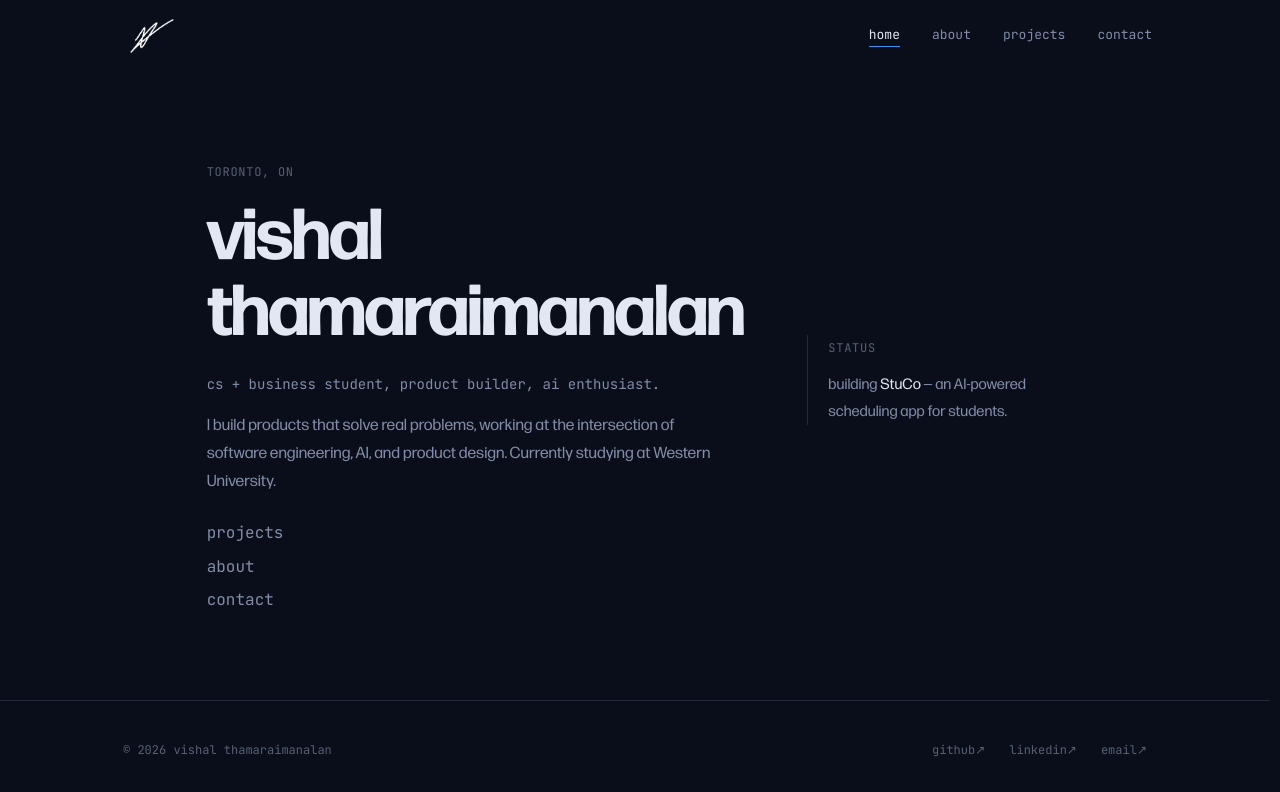
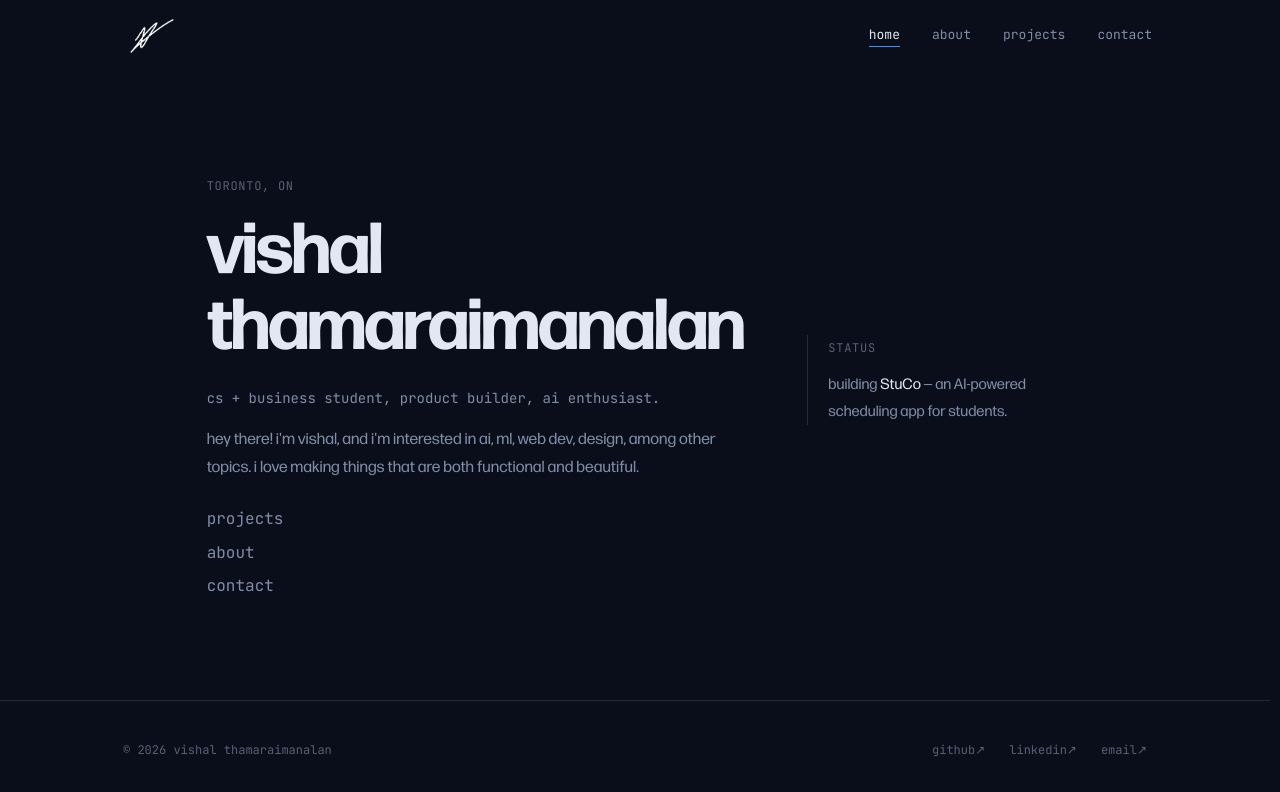
Before and after one commit to VishalT25/portfolio, a SvelteKit app: page / in a window 1280 px wide. Shown: the top 792 px of the page. Built offline with nearby package versions, Linux system fonts and the light colour scheme.

Commit message:
updated hero text

```diff
--- a/src/routes/+page.svelte
+++ b/src/routes/+page.svelte
@@ -27,9 +27,7 @@
 
 		<ScrollReveal delay={240}>
 			<p class="intro">
-				I build products that solve real problems, working at the
-				intersection of software engineering, AI, and product design.
-				Currently studying at Western University.
+				hey there! i'm vishal, and i'm interested in ai, ml, web dev, design, among other topics. i love making things that are both functional and beautiful.
 			</p>
 		</ScrollReveal>
 
```
